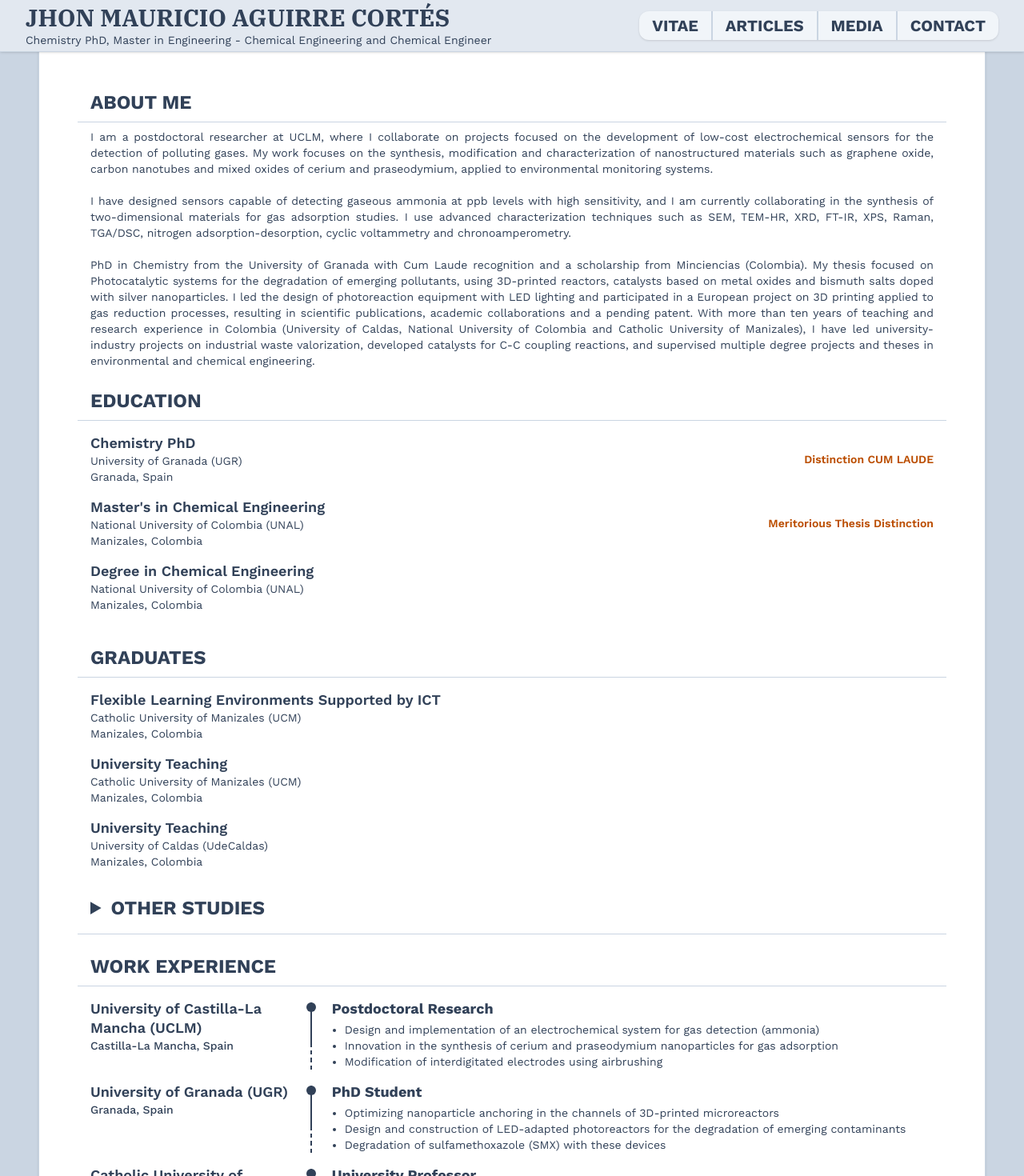
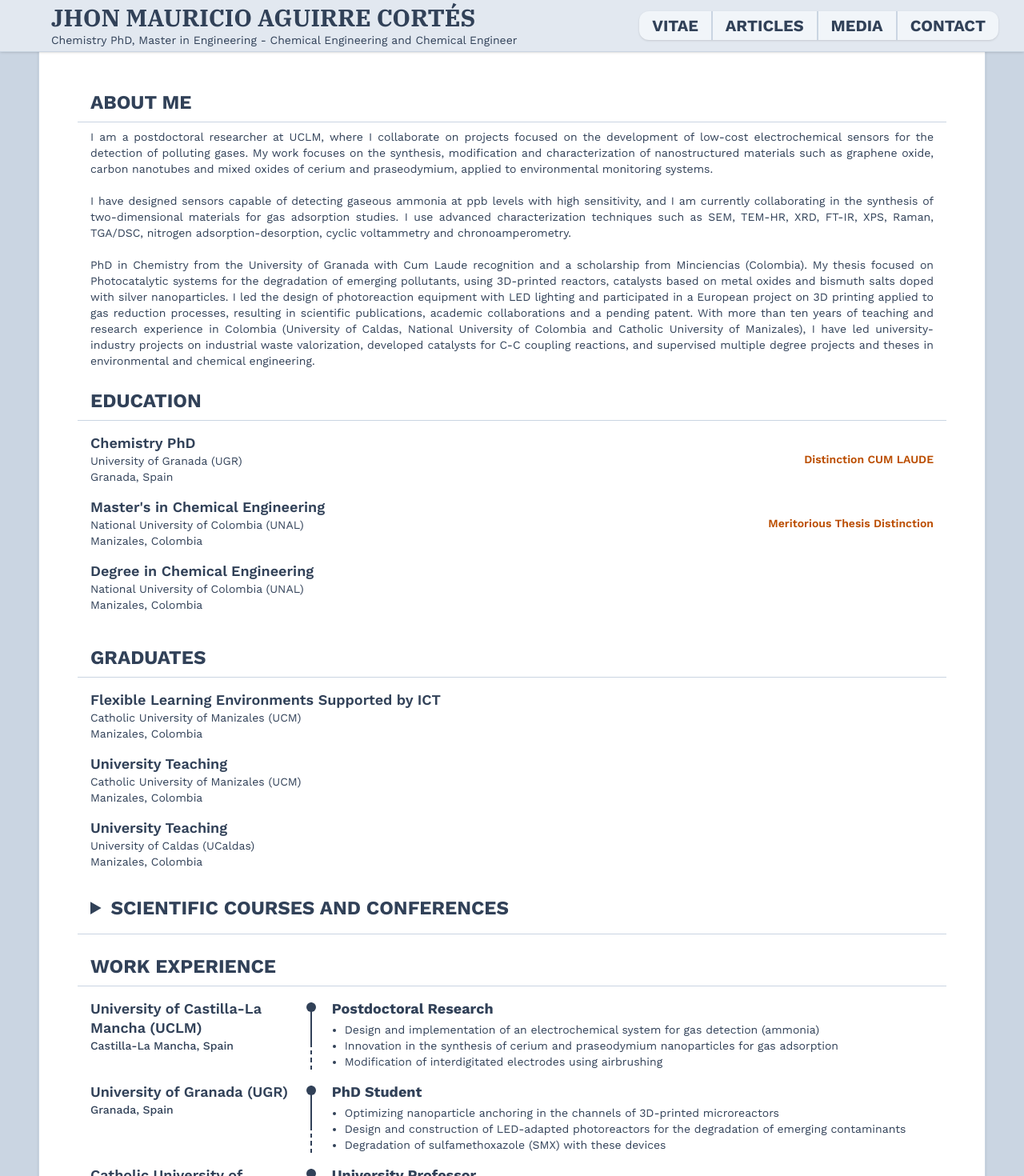
Before and after one commit to Tryncha/cv-jmac, a React (Vite) app: page / in a window 1280 px wide. Shown: the top 1470 px of the page at 80% size. Built offline with nearby package versions, Linux system fonts and the light colour scheme; a web font is replaced by a local one.

Commit message:
vitae changes

```diff
--- a/src/components/Studies.tsx
+++ b/src/components/Studies.tsx
@@ -13,12 +13,12 @@ const studiesTranslation = {
   es: {
     educationTitle: 'Educación',
     graduatesTitle: 'Diplomados',
-    otherStudiesTitle: 'Otros Estudios'
+    otherStudiesTitle: 'Cursos y Conferencias Científicas'
   },
   en: {
     educationTitle: 'Education',
     graduatesTitle: 'Graduates',
-    otherStudiesTitle: 'Other Studies'
+    otherStudiesTitle: 'Scientific Courses and Conferences'
   }
 };
 
--- a/src/data/graduates.json
+++ b/src/data/graduates.json
@@ -3,12 +3,12 @@
     "id": 0,
     "es": {
       "title": "Docencia Universitaria",
-      "institution": "Universidad de Caldas (UdeCaldas)",
+      "institution": "Universidad de Caldas (UCaldas)",
       "city": "Manizales, Colombia"
     },
     "en": {
       "title": "University Teaching",
-      "institution": "University of Caldas (UdeCaldas)",
+      "institution": "University of Caldas (UCaldas)",
       "city": "Manizales, Colombia"
     }
   },
--- a/src/data/otherStudies.json
+++ b/src/data/otherStudies.json
@@ -18,13 +18,13 @@
     "id": 1,
     "es": {
       "title": "Investigación, Desarrollo y Aplicación de Métodos Heliofotocatalíticos",
-      "institution": "Universidad de Caldas (UdeCaldas)",
+      "institution": "Universidad de Caldas (UCaldas)",
       "city": "Manizales, Colombia",
       "date": "Dic 06, 2004"
     },
     "en": {
       "title": "Research, Development and Application of Helio-Photocatalytic Methods",
-      "institution": "University of Caldas (UdeCaldas)",
+      "institution": "University of Caldas (UCaldas)",
       "city": "Manizales, Colombia",
       "date": "Dec 06, 2004"
     }
--- a/src/data/workExperience.json
+++ b/src/data/workExperience.json
@@ -173,7 +173,7 @@
     "id": 8,
     "es": {
       "name": "Profesor Universitario",
-      "location": "Universidad de Caldas (UdeCaldas)",
+      "location": "Universidad de Caldas (UCaldas)",
       "city": "Manizales, Colombia",
       "description": [
         "Docencia de asignaturas en ciencias básicas e ingeniería",
@@ -199,7 +199,7 @@
     },
     "en": {
       "name": "University Professor",
-      "location": "University of Caldas (UdeCaldas)",
+      "location": "University of Caldas (UCaldas)",
       "city": "Manizales, Colombia",
       "description": [
         "Teaching basic science and engineering courses",
--- a/src/overlay/Header.tsx
+++ b/src/overlay/Header.tsx
@@ -65,7 +65,7 @@ const Header = () => {
 
   return (
     <header className="z-30 flex w-full flex-col justify-between border-b border-slate-300 bg-slate-200 shadow-sm sm:fixed sm:top-0 sm:left-0 xl:flex-row xl:px-8 xl:py-1">
-      <div className="flex flex-col pt-1 pb-2 xl:py-0">
+      <div className="flex flex-col px-8 pt-1 pb-2 xl:py-0">
         <Link
           to="/"
           className="font-ibm-plex-serif text-center text-3xl font-bold uppercase no-underline transition-colors hover:text-slate-900 xl:text-left"
```
